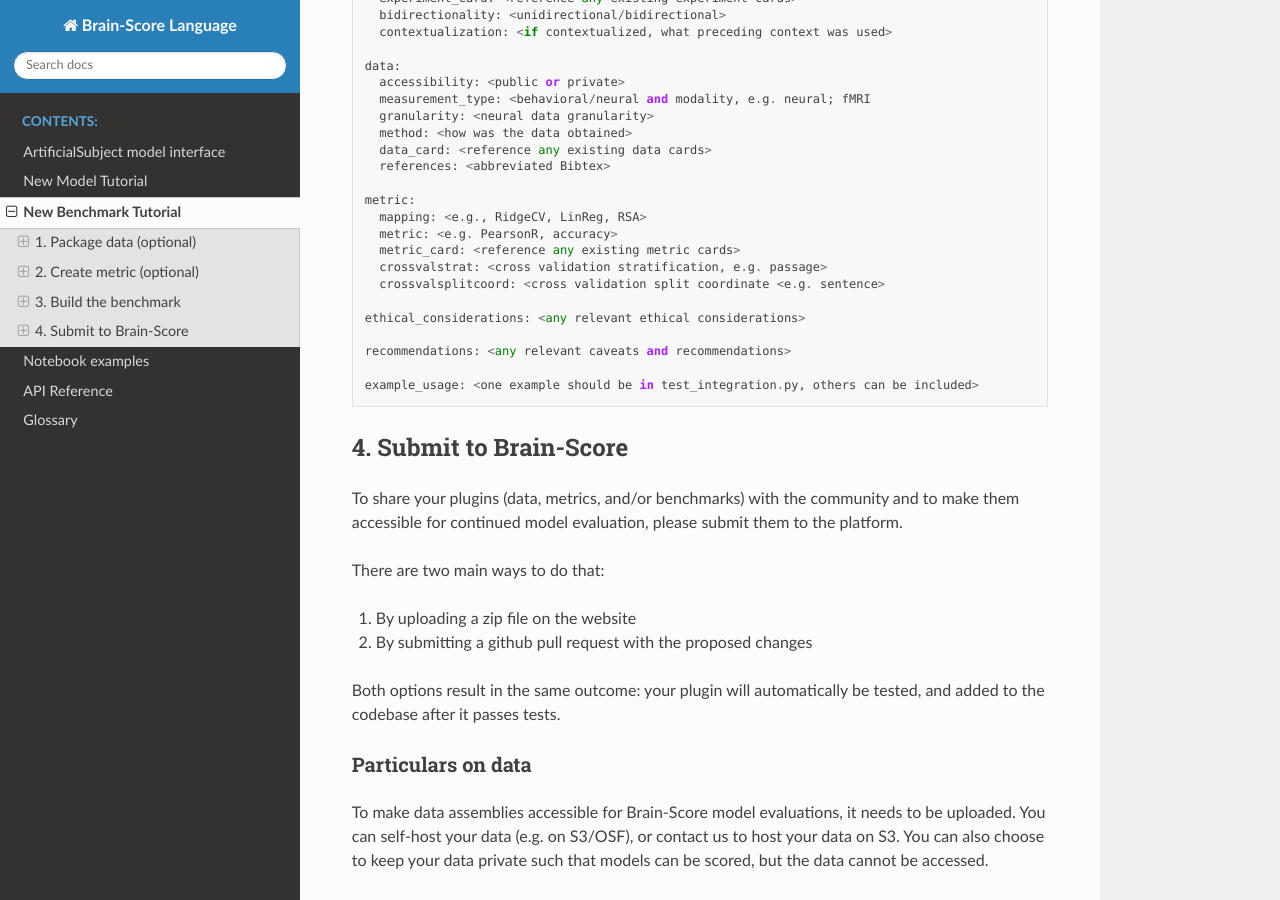
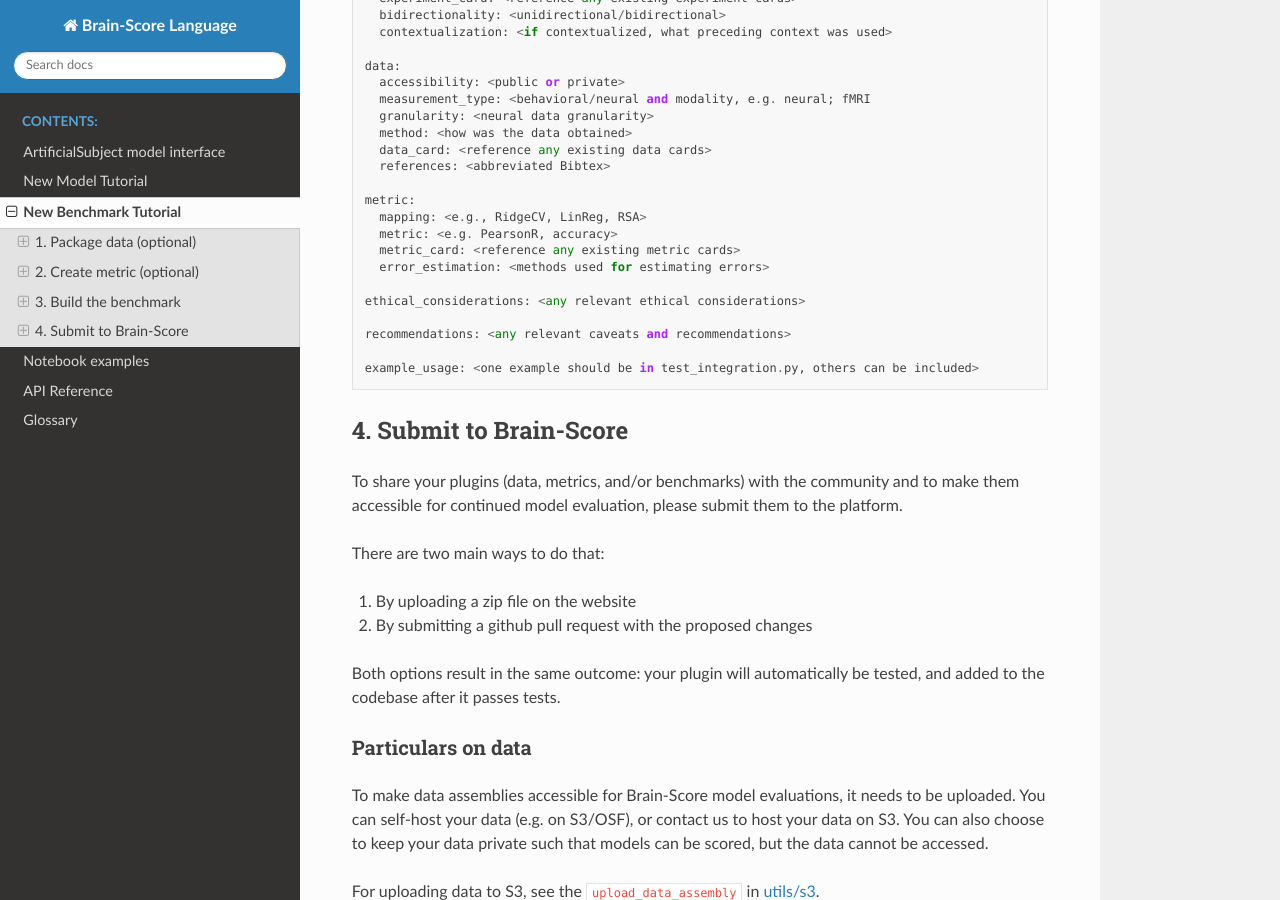
Before and after one commit to brain-score/language, a Sphinx documentation site: the page built from docs/source/modules/benchmark_tutorial.rst, in a window 1280 px wide and 900 px high, scrolled down 6714 px. Built offline with Sphinx 7.4.7 and the Read the Docs theme 2.0.0, drawn with Linux system fonts in a browser that asks for light colours.

Commit message:
fixing details

```diff
--- a/docs/source/modules/benchmark_tutorial.rst
+++ b/docs/source/modules/benchmark_tutorial.rst
@@ -376,8 +376,7 @@ As part of your README.md file, please include a YAML section using the followin
         mapping: <e.g., RidgeCV, LinReg, RSA>
         metric: <e.g. PearsonR, accuracy>
         metric_card: <reference any existing metric cards>
-        crossvalstrat: <cross validation stratification, e.g. passage>
-        crossvalsplitcoord: <cross validation split coordinate <e.g. sentence>
+        error_estimation: <methods used for estimating errors>
 
       ethical_considerations: <any relevant ethical considerations>
 
```
Also changed, not shown: brainscore_language/benchmarks/syntaxgym/README.md.
